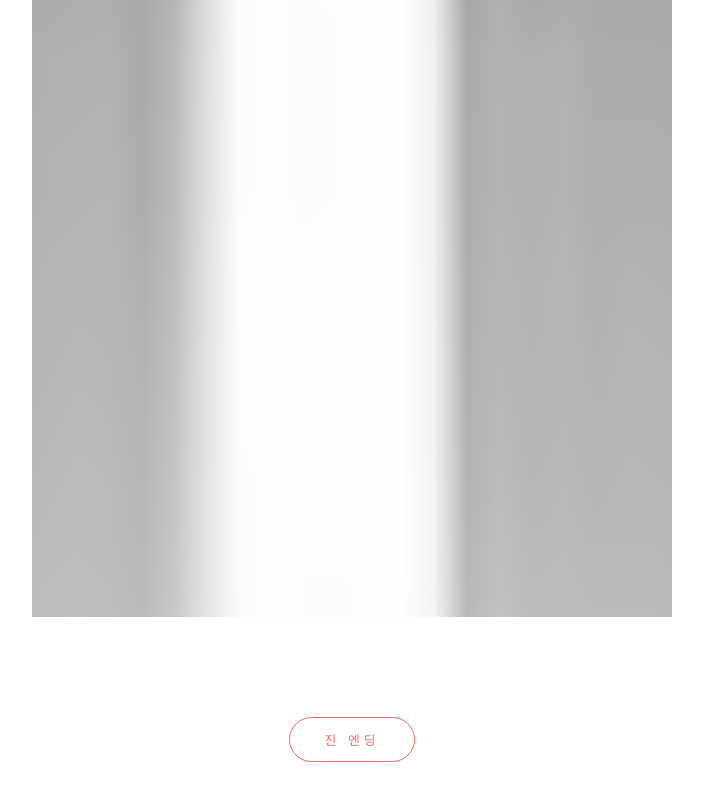
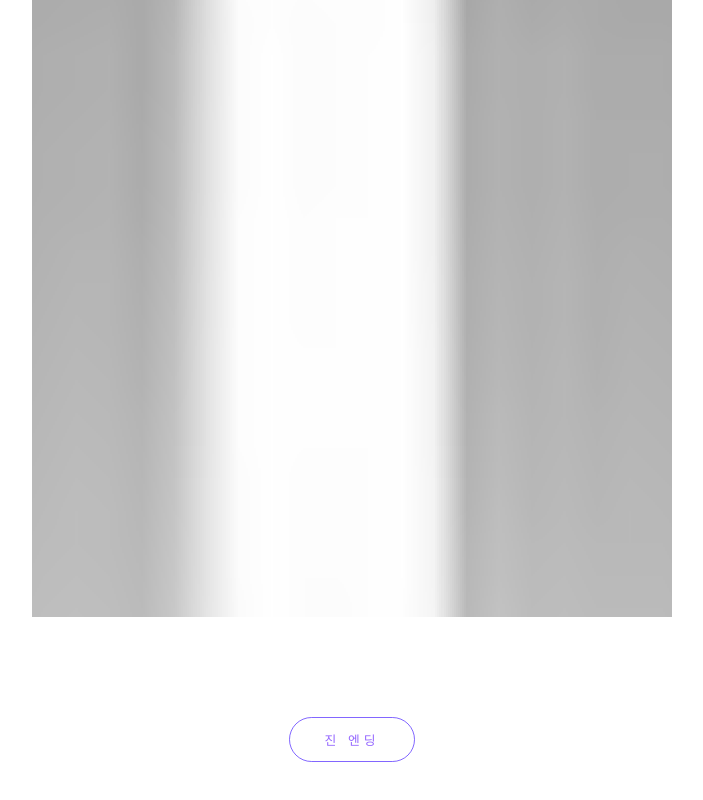
Before and after one commit to milkeon/webtoonProject, a website: page HtmlProj/happy_ending.html in a window 1280 px wide. Shown: the part 4781-5581 px from the top of the page, without its empty margins (288-991 px from the left). Drawn offline with Linux system fonts and the light colour scheme.

Commit message:
fix: 이스터 에그 버튼 가시성 문제 수정 (z-index 조정)

```diff
--- a/HtmlProj/happy_ending.html
+++ b/HtmlProj/happy_ending.html
@@ -128,16 +128,17 @@
 
         /* ── 이스터 에그 (진 엔딩) 버튼 ── */
         .easter-egg {
+            position: relative;
+            z-index: 101;
             padding: 100px 0 20vh 0;
             text-align: center;
-            background: #fff;
         }
 
         .easter-egg a {
             display: inline-block;
             padding: 12px 35px;
-            border: 1px solid rgba(255, 0, 0, 0.6);
-            color: rgba(255, 0, 0, 0.6);
+            border: 1px solid rgba(47, 0, 255, 0.6);
+            color: rgba(76, 0, 255, 0.6);
             text-decoration: none;
             border-radius: 50px;
             font-size: 0.8rem;
```
